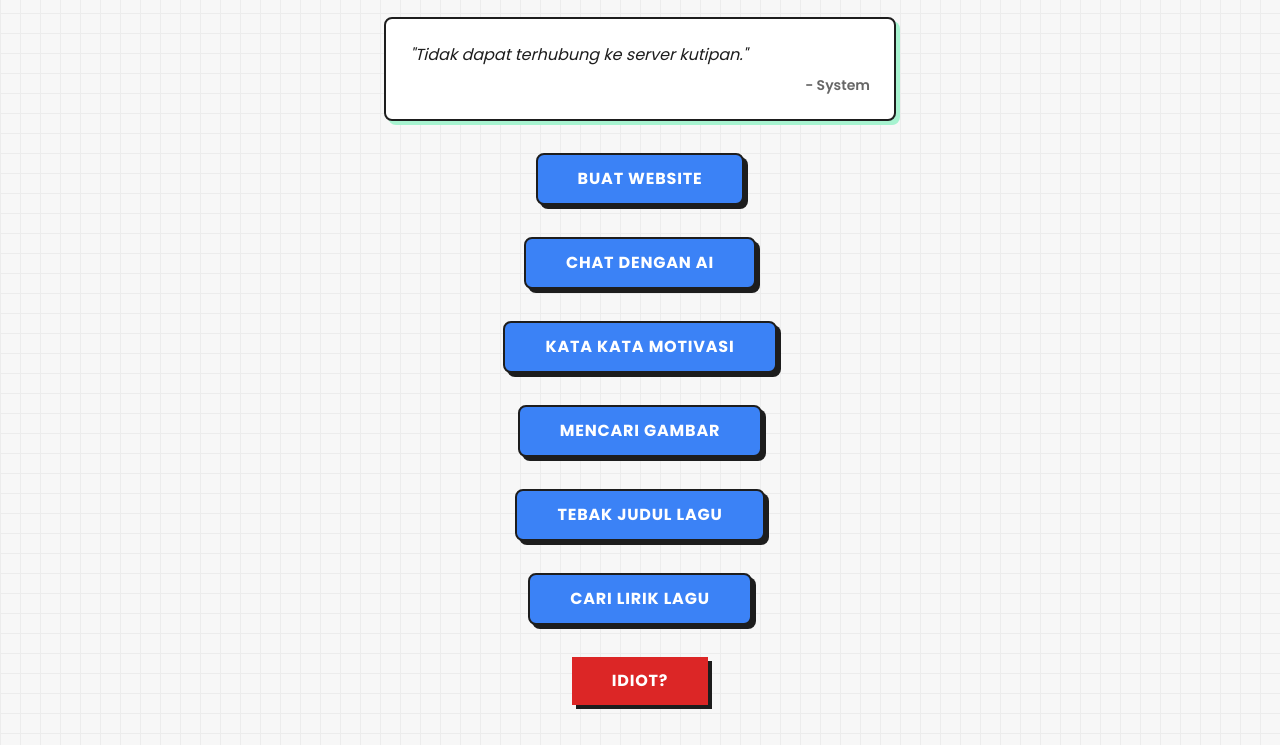
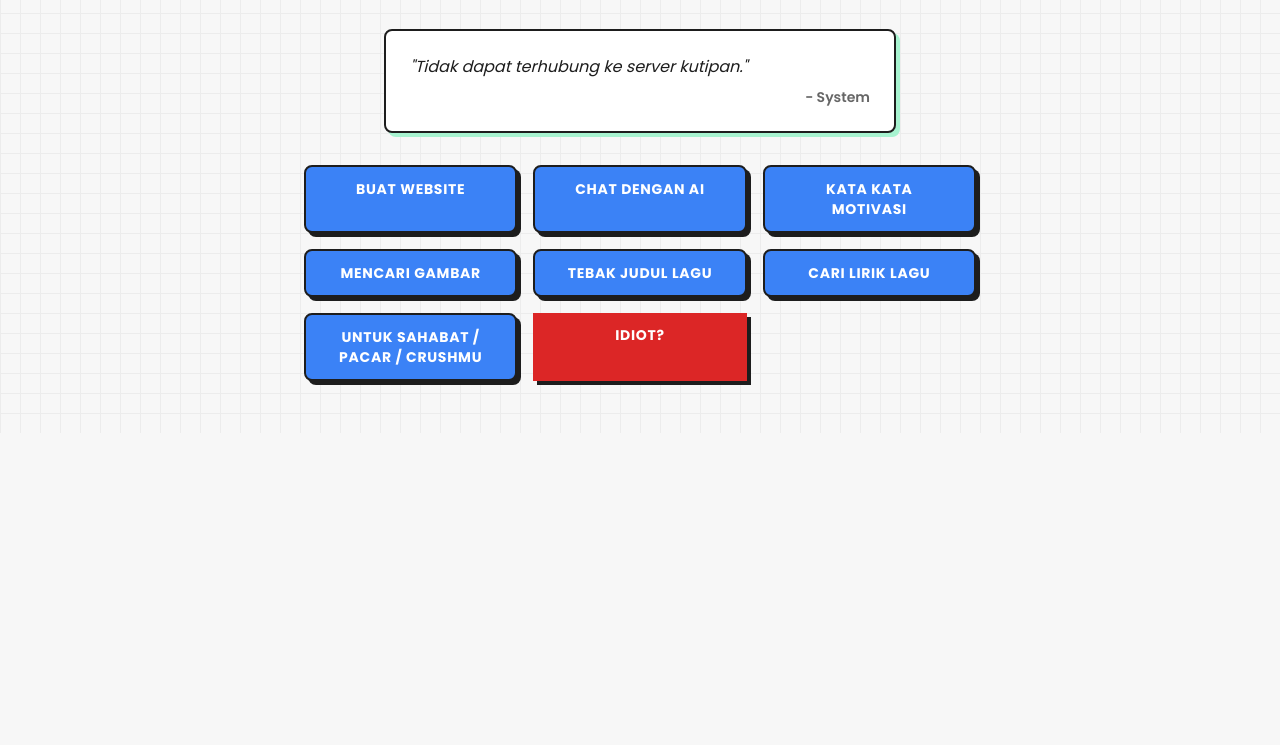
Before and after one commit to saurusrawr/uploader, a plain HTML site: page index.html in a window 1280 px wide. Shown: the part 367-1112 px from the top of the page. After the commit the page ends 800 px from the top, so only its background shows below. Drawn offline with nearby package versions, Linux system fonts and the light colour scheme; no server answers.

Commit message:
Update index.html

```diff
--- a/index.html
+++ b/index.html
@@ -218,6 +218,7 @@
         <a href="/carigambar" class="nav-link">Cari gambar</a>
         <a href="/tebaklagu" class="nav-link">Tebak lagu</a>
         <a href="/searchlirik" class="nav-link">Cari lirik lagu</a>
+        <a href="/kamuterbaik" class="nav-link">Untuk sahabat / pacar / crushmu</a>
         <a href="/idiothaha" class="nav-link">Idiot?</a>
       </nav>
       <button onclick="toggleMenu()" class="md:hidden focus:outline-none text-2xl menu-toggle-btn">
@@ -231,6 +232,7 @@
         <a href="/carigambar" class="nav-link">Cari gambar</a>
         <a href="/tebaklagu" class="nav-link">Tebak judul lagu</a>
         <a href="/searchlirik" class="nav-link">Cari lirik lagu</a>
+        <a href="/kamuterbaik" class="nav-link">Untuk sahabat / pacar / crushmu</a>
         <a href="/idiothaha" class="nav-link">Idiot?</a>
     </div>
   </header>
@@ -257,27 +259,32 @@
         <p id="quote-author" class="mt-2 text-right text-sm font-bold quote-author">-</p>
       </div>
 
-      <a href="/cweb" class="neobtn neobtn-primary font-bold py-3 px-10 text-base tracking-wider fade-in-up-5">
+      <div class="grid grid-cols-1 md:grid-cols-2 lg:grid-cols-3 gap-4 fade-in-up-5">
+        <a href="/cweb" class="neobtn neobtn-primary font-bold py-3 px-6 text-sm tracking-wider">
           Buat website
         </a>
-      <a href="/aichat" class="neobtn neobtn-primary font-bold py-3 px-10 text-base tracking-wider fade-in-up-5">
+        <a href="/aichat" class="neobtn neobtn-primary font-bold py-3 px-6 text-sm tracking-wider">
           Chat Dengan Ai
         </a>
-      <a href="/katakata" class="neobtn neobtn-primary font-bold py-3 px-10 text-base tracking-wider fade-in-up-5">
+        <a href="/katakata" class="neobtn neobtn-primary font-bold py-3 px-6 text-sm tracking-wider">
           Kata kata motivasi
         </a>
-      <a href="/carigambar" class="neobtn neobtn-primary font-bold py-3 px-10 text-base tracking-wider fade-in-up-5">
+        <a href="/carigambar" class="neobtn neobtn-primary font-bold py-3 px-6 text-sm tracking-wider">
           Mencari gambar
         </a>
-      <a href="/tebaklagu" class="neobtn neobtn-primary font-bold py-3 px-10 text-base tracking-wider fade-in-up-5">
+        <a href="/tebaklagu" class="neobtn neobtn-primary font-bold py-3 px-6 text-sm tracking-wider">
           Tebak judul lagu
         </a>
-      <a href="/searchlirik" class="neobtn neobtn-primary font-bold py-3 px-10 text-base tracking-wider fade-in-up-5">
+        <a href="/searchlirik" class="neobtn neobtn-primary font-bold py-3 px-6 text-sm tracking-wider">
           Cari lirik lagu
         </a>
-      <a href="/idiothaha" class="neoredbtn neoredbtn font-bold py-3 px-10 text-base tracking-wider fade-in-up-5">
+        <a href="/kamuterbaik" class="neobtn neobtn-primary font-bold py-3 px-6 text-sm tracking-wider">
+          Untuk sahabat / pacar / crushmu
+        </a>
+        <a href="/idiothaha" class="neoredbtn font-bold py-3 px-6 text-sm tracking-wider">
           Idiot?
         </a>
+      </div>
 
     </div>
   </main>
```
Lines whose indentation alone changed are shown as unchanged.
